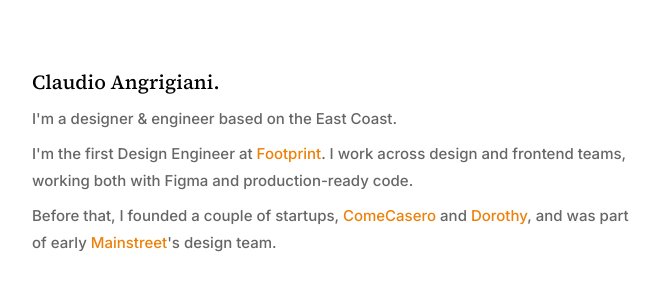
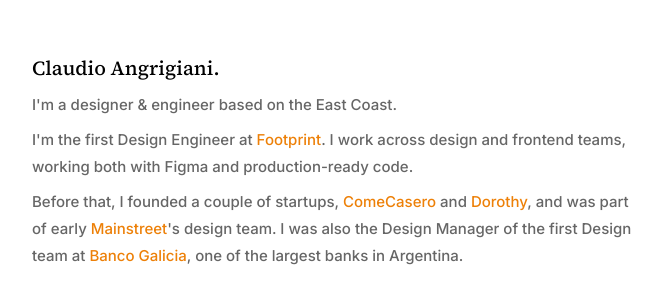
Before and after one commit to clodoan/portfolio-2025, a Next.js app: page / in a window 1280 px wide. Shown: the part 235-538 px from the top of the page, without its empty margins (308-970 px from the left). Built offline with nearby package versions, Linux system fonts and the light colour scheme; what tailwindcss-motion would draw is missing.

Commit message:
add galicia

```diff
--- a/biome.json
+++ b/biome.json
@@ -1,5 +1,5 @@
 {
-	"$schema": "https://biomejs.dev/schemas/1.5.3/schema.json",
+  "$schema": "https://biomejs.dev/schemas/1.4.1/schema.json",
   "organizeImports": {
     "enabled": true
   },
@@ -11,10 +11,10 @@
   },
   "formatter": {
     "enabled": true,
-		"formatWithErrors": false,
+    "lineWidth": 80,
     "indentStyle": "space",
     "indentWidth": 2,
-		"lineWidth": 80
+    "lineEnding": "lf"
   },
   "javascript": {
     "formatter": {
--- a/src/app/page.tsx
+++ b/src/app/page.tsx
@@ -4,9 +4,17 @@
   title: "Claudio Angrigiani.",
   subtitle: "I'm a designer & engineer based on the East Coast.",
   description:
-    "I'm the first Design Engineer at <a href='https://onefootprint.com' target='_blank' rel='noopener noreferrer'>Footprint</a>. I work across design and frontend teams, working both with Figma and production-ready code.",
+    "I'm the first Design Engineer at " +
+    "<a href='https://onefootprint.com' target='_blank' rel='noopener noreferrer'>Footprint</a>. " +
+    "I work across design and frontend teams, working both with Figma and production-ready code.",
   before:
-    "Before that, I founded a couple of startups, <a href='https://www.f6s.com/company/comecasero.com' target='_blank' rel='noopener noreferrer'>ComeCasero</a> and <a href='https://www.hidorothy.com' target='_blank' rel='noopener noreferrer'>Dorothy</a>, and was part of early <a href='https://www.mainstreet.com' target='_blank' rel='noopener noreferrer'>Mainstreet</a>'s design team.",
+    "Before that, I founded a couple of startups, " +
+    "<a href='https://www.f6s.com/company/comecasero.com' target='_blank' rel='noopener noreferrer'>ComeCasero</a> " +
+    "and <a href='https://www.hidorothy.com' target='_blank' rel='noopener noreferrer'>Dorothy</a>, " +
+    "and was part of early <a href='https://www.mainstreet.com' target='_blank' rel='noopener noreferrer'>Mainstreet</a>'s " +
+    "design team. I was also the Design Manager of the first Design team at " +
+    "<a href='https://www.bancogalicia.com.ar' target='_blank' rel='noopener noreferrer'>Banco Galicia</a>, " +
+    "one of the largest banks in Argentina.",
 };
 
 const Home = () => {
```
Lines whose indentation alone changed are shown as unchanged.
